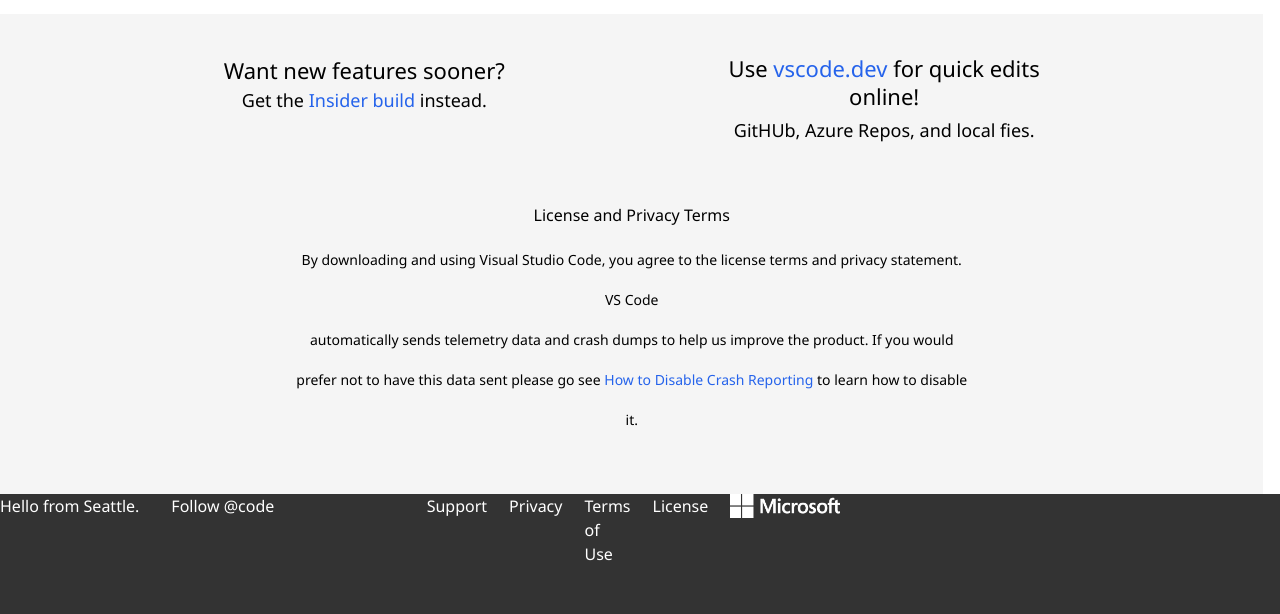
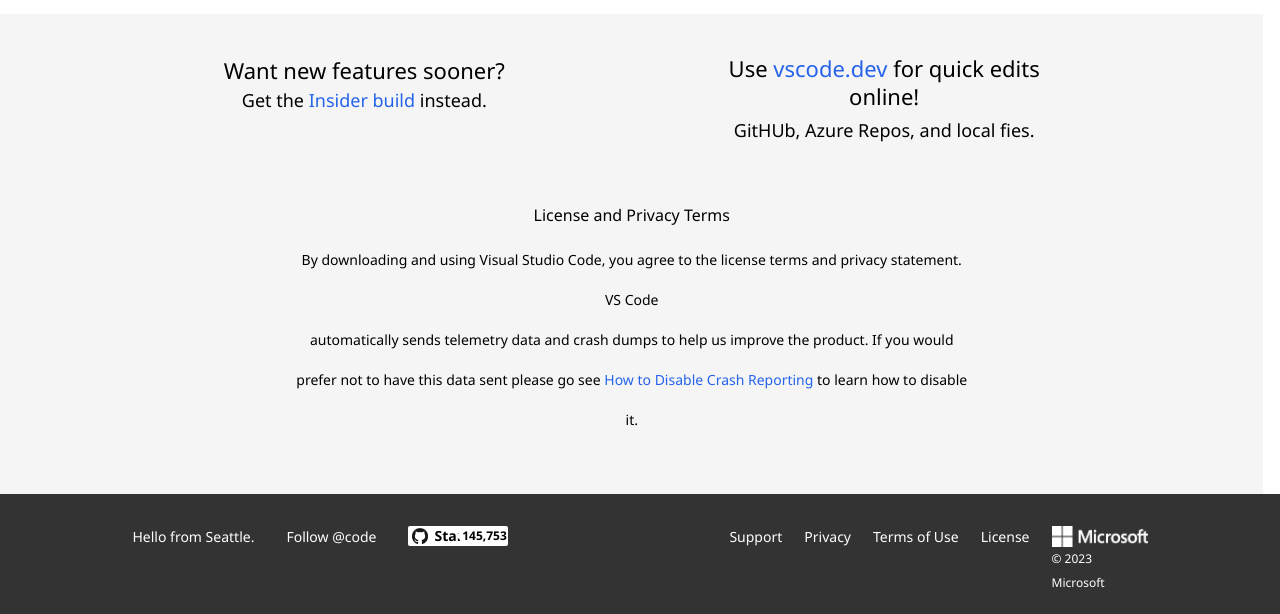
Before and after one commit to ShivamSinghCodes/Tailwind_Projects, a plain HTML site: page VS_Code/index.html in a window 1280 px wide. Shown: the part 4569-5183 px from the top of the page. Drawn offline with nearby package versions, Linux system fonts and the light colour scheme.

Commit message:
All Done

```diff
--- a/VS_Code/index.html
+++ b/VS_Code/index.html
@@ -610,22 +610,28 @@
     </section>
 
     <!-- Footer -->
-    <section class="bg-[#333333] h-[15vh] flex justify-around ">
+    <div class="bg-[#333333] h-[15vh] flex justify-around ">
 
       <!-- Left footer -->
-      <div class="flex text-white w-[40vw] gap-[32px]"><p>Hello from Seattle.</p>
-      <p class="text-white">Follow @code</p>
-    <p class=''></p></div>
+      <ul class="flex text-white mt-8 gap-[32px]">
+        <li class="text-[14px]">Hello from Seattle.</li>
+      <li class="text-white text-[14px] hover:text-[#c0a0ff]">Follow @code</li>
+    <li class='w-[3.5rem] h-5 flex font-semibold text-black text-sm items-center gap-[6px] rounded-sm bg-white'> <img class="w-4 ml-1 h-4 " src="./images/GitHub.png" alt="">Star</li>
+    <div class="flex items-center absolute">
+    <div class="relative left-[20.0rem]" style="width:0; height:0; border:4px solid transparent; border-right-color:rgb(250, 252, 251);"></div>
+  <div class="w-12 h-5 bg-white relative justify-center font-semibold text-xs flex items-center left-[20.0rem] rounded-sm text-black"> <span class=""> 145,753 </span></div>
+</div></ul>
 
     <!-- Right footer -->
 
-    <div class="flex  text-white w-[80vw] gap-[22px]">
-      <p class="text-white">Support</p>
-      <p class="text-white">Privacy</p>
-      <p class="text-white ">Terms of Use</p>
-      <p class="text-white">License</p>
-      <p class="text-white"><img class="w-[20%]" src="./images/microsoft-logo.png" alt=""></p>
+    <ul class="flex mt-8 text-white gap-[22px] ">
+      <li class="text-white text-[14px] hover:text-[#c0a0ff]">Support</li>
+      <li class="text-white text-[14px] hover:text-[#c0a0ff]">Privacy</li>
+      <li class="text-white text-[14px] hover:text-[#c0a0ff]">Terms of Use</li>
+     <li class="text-white text-[14px] hover:text-[#c0a0ff]">License</li>
+      <li class="text-white ] flex flex-col w-[6rem]"><img class="" src="./images/microsoft-logo.png" alt="">
+      <p class="text-[12px] leading-6">© 2023 Microsoft</p></li>
+      </ul>
     </div>
-    </section>
   </body>
 </html>
```
Also changed, not shown: VS_Code/images/GitHub.png (added).
